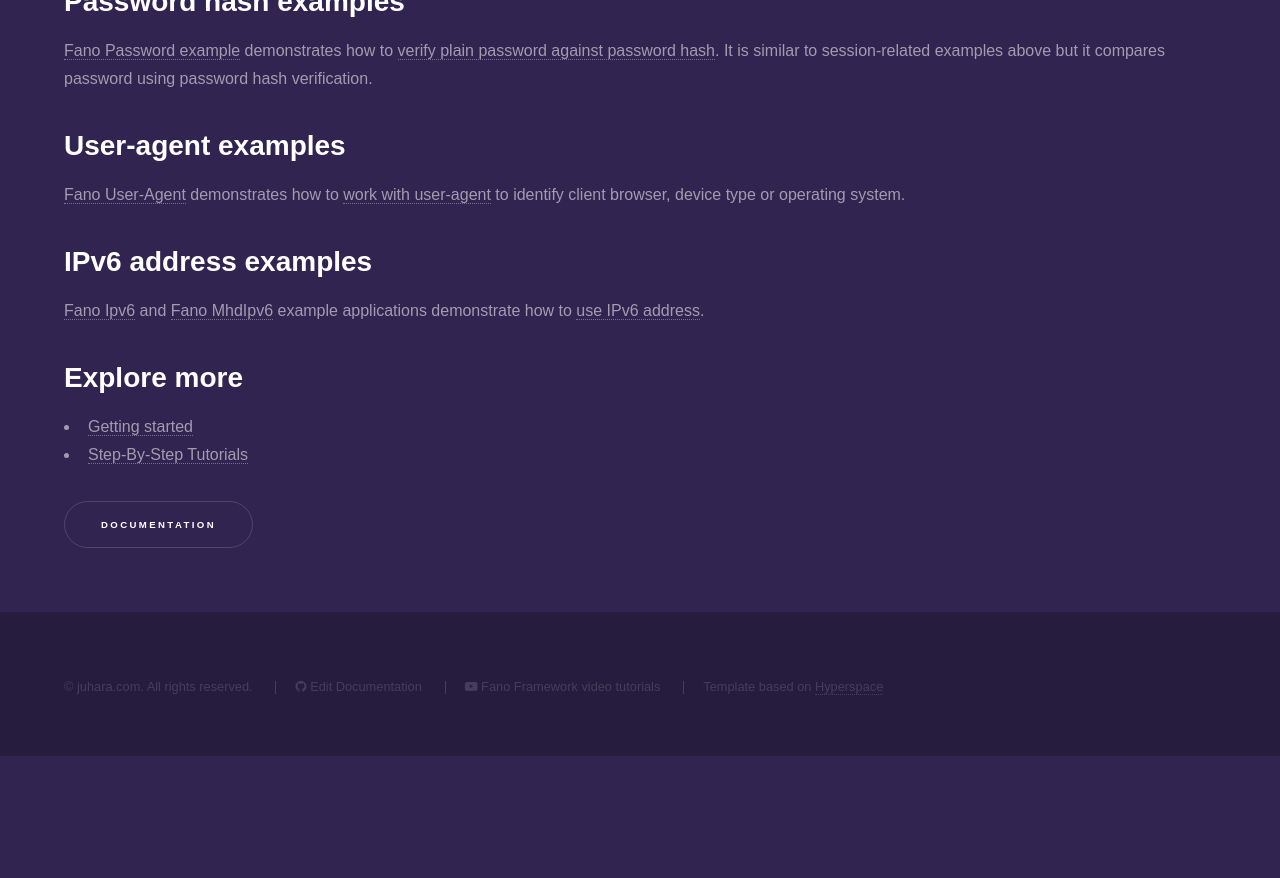
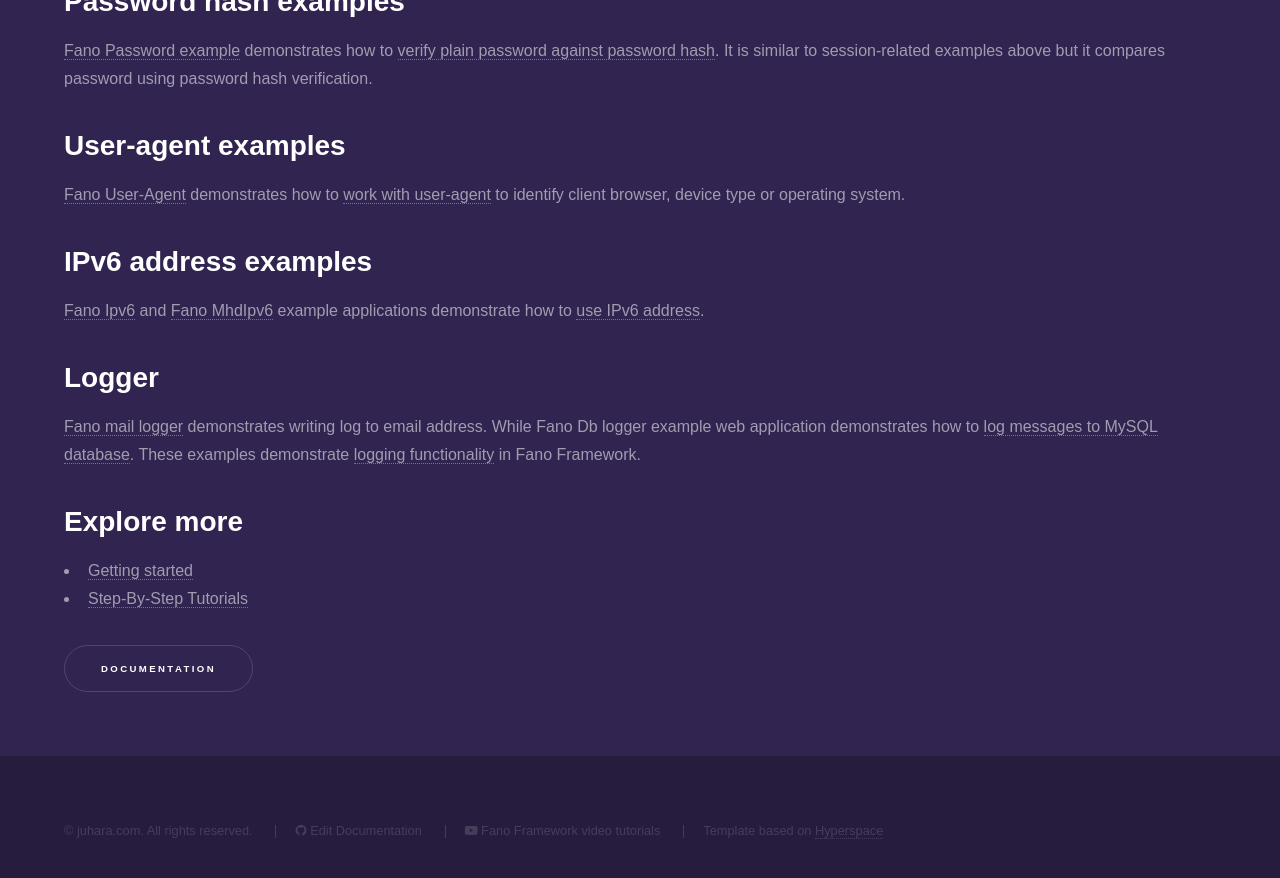
Before and after one commit to fanoframework/fanoframework.github.io, a Jekyll site: the page built from examples/index.md, in a window 1280 px wide and 900 px high, scrolled down 2913 px. Shown: the top 878 px of the window. Built offline with Jekyll 4.4.1, drawn with Linux system fonts in a browser that asks for light colours; our own code applies the rules of GitHub Pages for plain Markdown files; before the commit the page ends 3669 px from its top, so only the background shows below that.

Commit message:
add section about logger

```diff
--- a/examples/index.md
+++ b/examples/index.md
@@ -108,6 +108,10 @@
 
 [Fano Ipv6](https://github.com/fanoframework/fano-ipv6) and [Fano MhdIpv6](https://github.com/fanoframework/fano-mhdipv6) example applications demonstrate how to [use IPv6 address](/working-with-application#use-ipv6-address).
 
+## Logger
+[Fano mail logger](https://github.com/fanoframework/fano-mail-logger) demonstrates writing log to email address.
+While Fano Db logger example web application demonstrates how to [log messages to MySQL database](https://github.com/fanoframework/fano-db-logger). These examples demonstrate [logging functionality](/utilities/using-loggers) in Fano Framework.
+
 ## Explore more
 
 - [Getting started](/getting-started)
```
